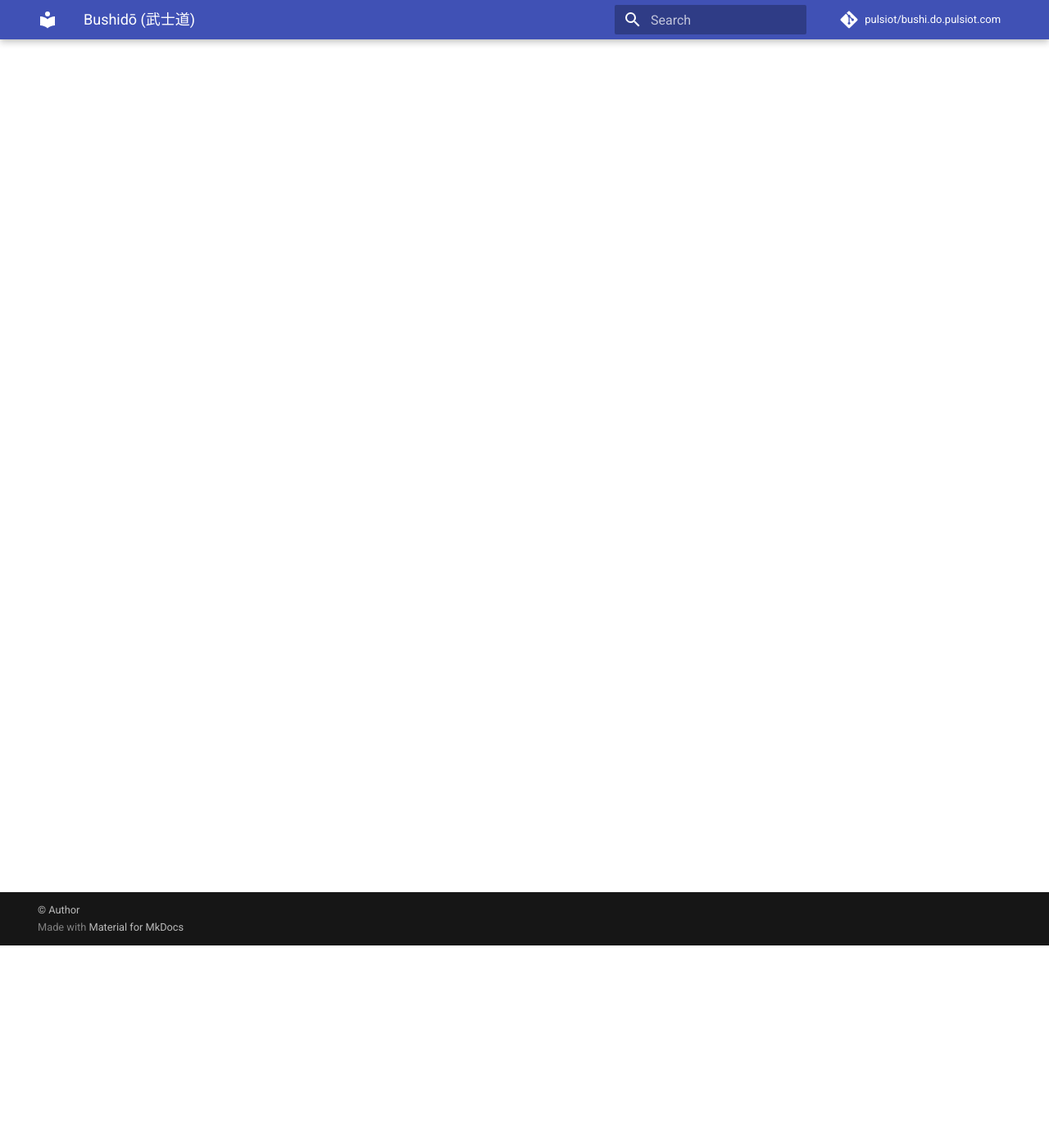
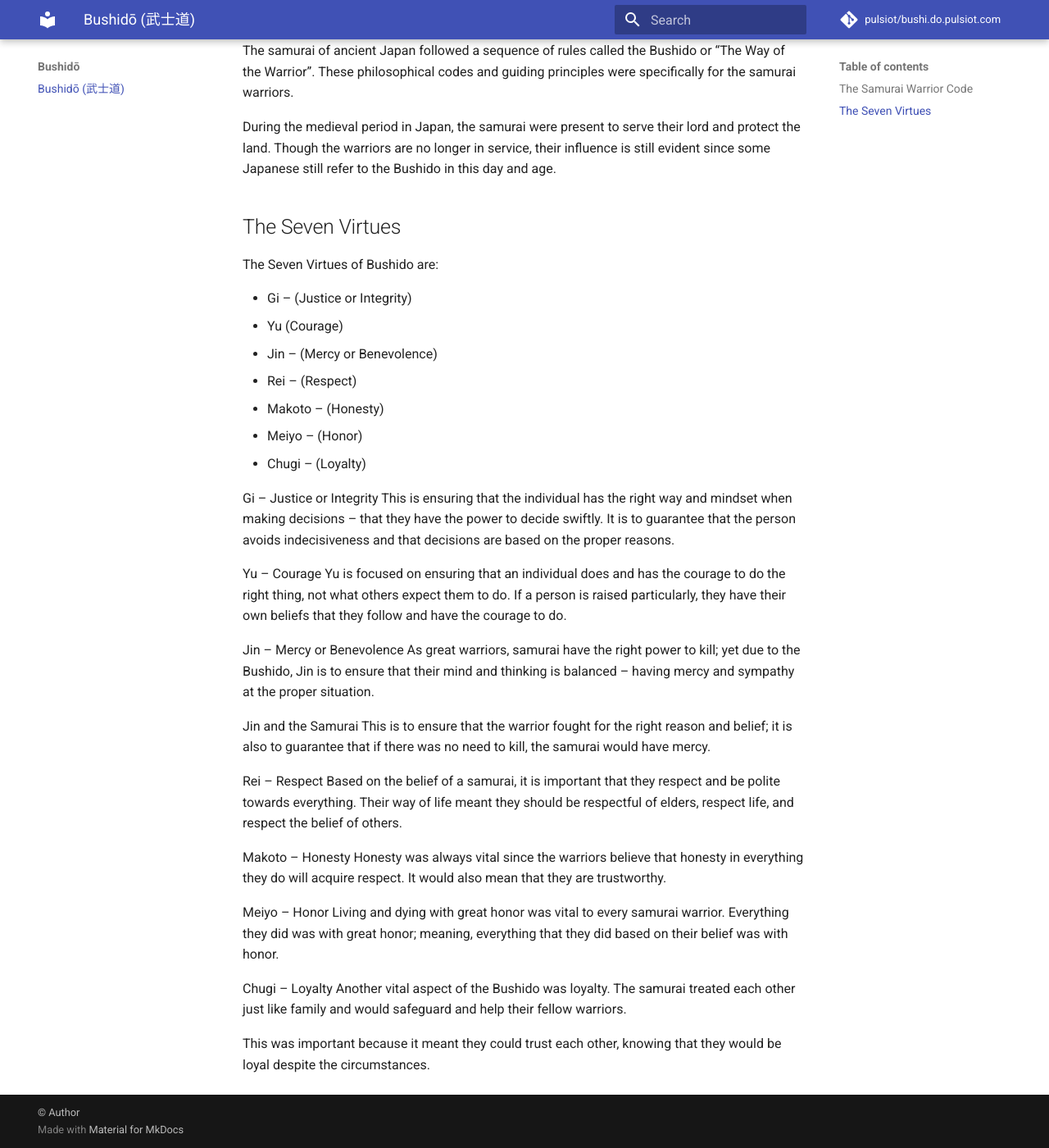
Before and after one commit to pulsiot/bushido.pulsiot.com, an MkDocs documentation site: the page built from docs/index.md, in a window 1280 px wide and 1400 px high, scrolled down 247 px. Shown: the whole window at 82% size. Built offline with MkDocs 1.6.1 and Material for MkDocs 9.7.7, drawn with Linux system fonts in a browser that asks for light colours; comment, search, counter and statistics services are not loaded.

Commit message:
Update index.md

```diff
--- a/docs/index.md
+++ b/docs/index.md
@@ -1,3 +1,47 @@
 # Bushidō (武士道)
 
 "the way of the warrior"
+
+## The Samurai Warrior Code
+
+The samurai of ancient Japan followed a sequence of rules called the Bushido or “The Way of the Warrior”. These philosophical codes and guiding principles were specifically for the samurai warriors.
+
+During the medieval period in Japan, the samurai were present to serve their lord and protect the land. Though the warriors are no longer in service, their influence is still evident since some Japanese still refer to the Bushido in this day and age.
+
+## The Seven Virtues
+
+The Seven Virtues of Bushido are:
+
+- Gi – (Justice or Integrity)
+- Yu (Courage)
+- Jin – (Mercy or Benevolence)
+- Rei – (Respect)
+- Makoto – (Honesty)
+- Meiyo – (Honor)
+- Chugi – (Loyalty)
+
+Gi – Justice or Integrity
+This is ensuring that the individual has the right way and mindset when making decisions – that they have the power to decide swiftly. It is to guarantee that the person avoids indecisiveness and that decisions are based on the proper reasons.
+
+Yu – Courage
+Yu is focused on ensuring that an individual does and has the courage to do the right thing, not what others expect them to do. If a person is raised particularly, they have their own beliefs that they follow and have the courage to do.
+
+Jin – Mercy or Benevolence
+As great warriors, samurai have the right power to kill; yet due to the Bushido, Jin is to ensure that their mind and thinking is balanced – having mercy and sympathy at the proper situation.
+
+Jin and the Samurai
+This is to ensure that the warrior fought for the right reason and belief; it is also to guarantee that if there was no need to kill, the samurai would have mercy.
+
+Rei – Respect
+Based on the belief of a samurai, it is important that they respect and be polite towards everything. Their way of life meant they should be respectful of elders, respect life, and respect the belief of others.
+
+Makoto – Honesty
+Honesty was always vital since the warriors believe that honesty in everything they do will acquire respect. It would also mean that they are trustworthy.
+
+Meiyo – Honor
+Living and dying with great honor was vital to every samurai warrior. Everything they did was with great honor; meaning, everything that they did based on their belief was with honor.
+
+Chugi – Loyalty
+Another vital aspect of the Bushido was loyalty. The samurai treated each other just like family and would safeguard and help their fellow warriors.
+
+This was important because it meant they could trust each other, knowing that they would be loyal despite the circumstances.
```
